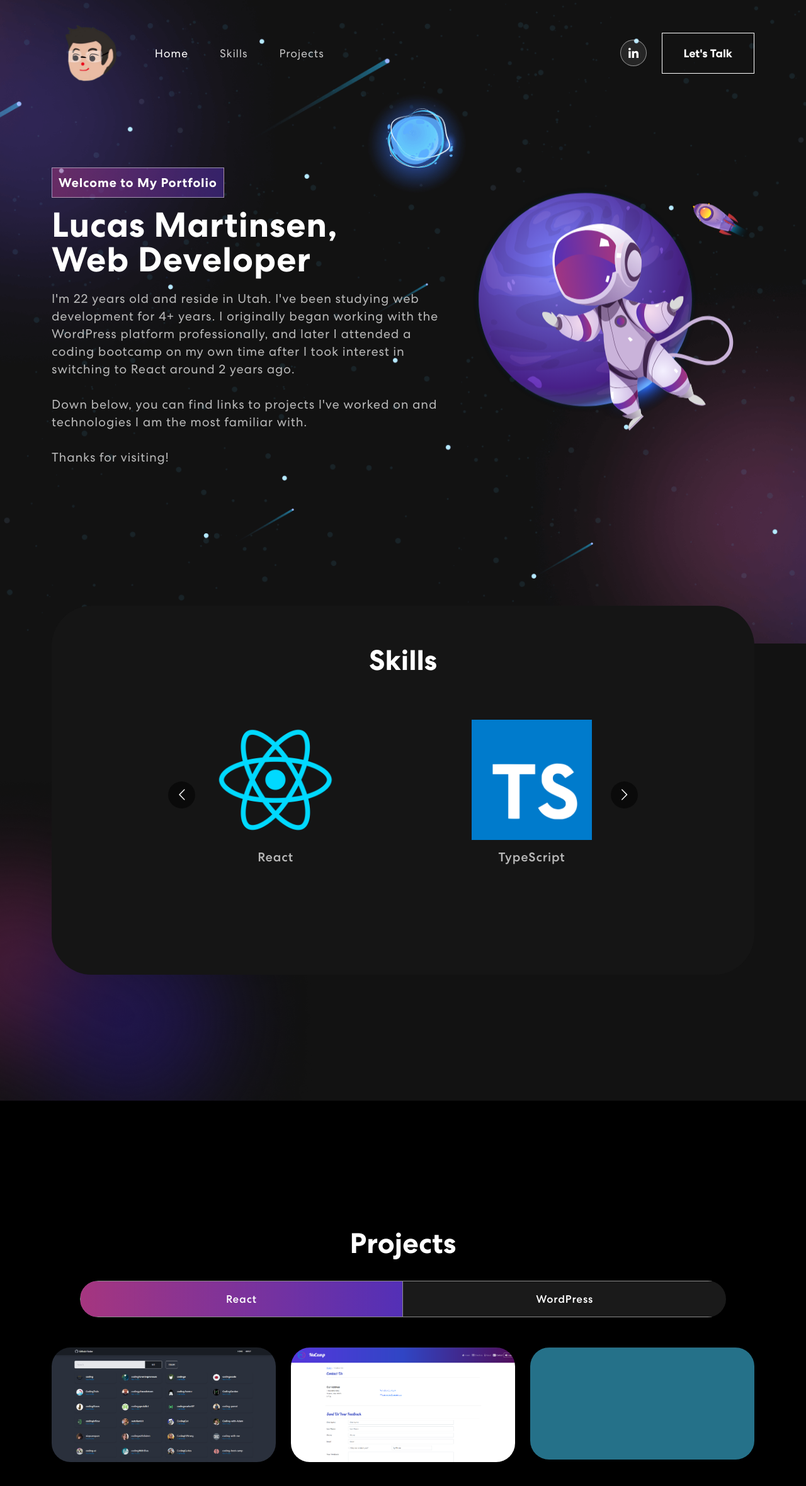
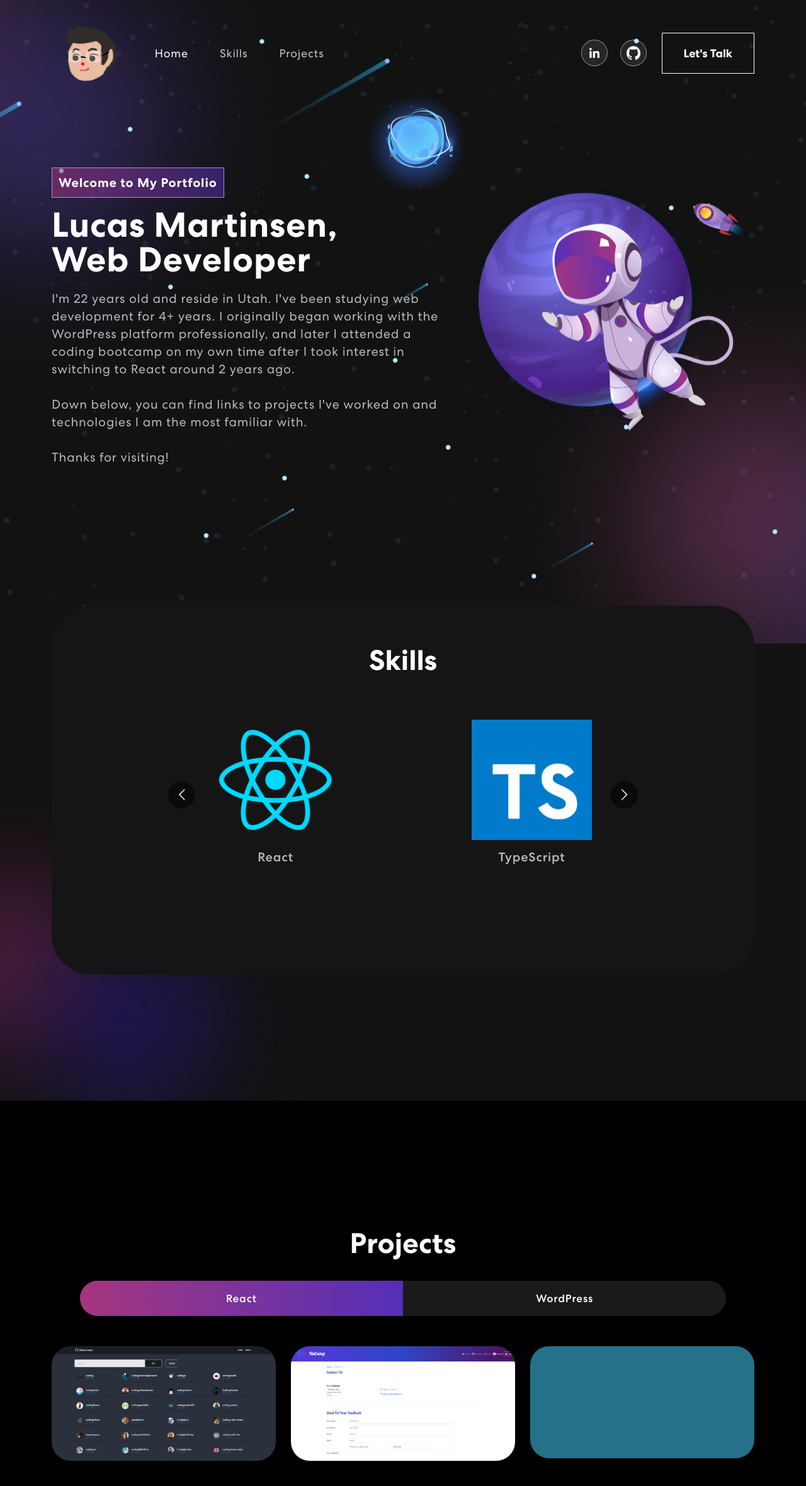
Before and after one commit to wumbles/purple-astronaut, a React (Create React App) app: page / in a window 1280 px wide. Shown: the top 2360 px of the page at 63% size. Built offline with nearby package versions, Linux system fonts and the light colour scheme.

Commit message:
lets talk button jumps down and github logo added to navbar

```diff
--- a/src/App.css
+++ b/src/App.css
@@ -179,6 +179,12 @@ span.navbar-text {
   filter: brightness(0) saturate(100%) invert(0%) sepia(7%) saturate(98%)
     hue-rotate(346deg) brightness(95%) contrast(86%);
 }
+
+#github-navbar {
+  width: 22px;
+  height: 22px;
+}
+
 .navbar-text button {
   font-weight: 700;
   color: #fff;
@@ -404,9 +410,11 @@ nav.navbar .navbar-toggler[aria-expanded="true"] .navbar-toggler-icon {
   z-index: -4;
 }
 
+/* Carousel specific spacing */
 #node-logo {
   padding-top: 20px;
 }
+
 #tailwind-logo {
   padding-top: 42px;
 }
@@ -469,17 +477,17 @@ nav.navbar .navbar-toggler[aria-expanded="true"] .navbar-toggler-icon {
 .project .nav.nav-pills .nav-link.active::before {
   width: 100% !important;
 }
-.project .nav.nav-pills .nav-link.active {
-  border: 1px solid rgba(255, 255, 255, 1);
+/* .project .nav.nav-pills .nav-link.active {
+  border: 0px solid rgba(255, 255, 255, 1);
 }
 .nav-link#projects-tabs-tab-first {
-  border: 1px solid rgba(255, 255, 255, 0.5);
+  border: 0px solid rgba(255, 255, 255, 0.5);
   border-radius: 55px 0px 0px 55px;
 }
 .nav-link#projects-tabs-tab-second {
-  border-top: 1px solid rgba(255, 255, 255, 0.5);
-  border-bottom: 1px solid rgba(255, 255, 255, 0.5);
-}
+  border-top: 0px solid rgba(255, 255, 255, 0.5);
+  border-bottom: 0px solid rgba(255, 255, 255, 0.5);
+} */
 .nav-link#projects-tabs-tab-third {
   border: 1px solid rgba(255, 255, 255, 0.5);
   border-radius: 0 55px 55px 0;
@@ -524,7 +532,6 @@ nav.navbar .navbar-toggler[aria-expanded="true"] .navbar-toggler-icon {
   letter-spacing: 0.8px;
   line-height: 1.1em;
 }
-
 .proj-txtx span {
   font-style: italic;
   font-weight: 400;
@@ -595,7 +602,7 @@ nav.navbar .navbar-toggler[aria-expanded="true"] .navbar-toggler-icon {
   background-size: cover;
   background-repeat: no-repeat;
 }
-.newsletter-bx {
+/* .newsletter-bx {
   background: #ffffff;
   border-radius: 55px;
   color: #121212;
@@ -654,7 +661,8 @@ nav.navbar .navbar-toggler[aria-expanded="true"] .navbar-toggler-icon {
   font-weight: 500;
   letter-spacing: 0.5px;
   border-radius: 18px;
-}
+} */
+
 .footer img {
   width: 26%;
 }
--- a/src/components/NavBar.js
+++ b/src/components/NavBar.js
@@ -2,6 +2,7 @@ import { useState, useEffect } from "react";
 import { Navbar, Container, Nav } from "react-bootstrap";
 import lucasFace from "../assets/img/lucasFace.png";
 import navIcon1 from "../assets/img/nav-icon1.svg";
+import githubLogo from "../assets/img/github-mark-white.png";
 
 export const NavBar = () => {
   const [activeLink, setActiveLink] = useState("home");
@@ -71,10 +72,19 @@ export const NavBar = () => {
                 target="_blank"
                 rel="noreferrer"
               >
-                <img src={navIcon1} alt="" />
+                <img src={navIcon1} alt="Linkedin Logo" />
               </a>
             </div>
-            <button>
+            <div className="social-icon">
+              <a
+                href="https://www.linkedin.com/in/lucas-martinsen/"
+                target="_blank"
+                rel="noreferrer"
+              >
+                <img src={githubLogo} alt="Github Logo" id="github-navbar" />
+              </a>
+            </div>
+            <button onClick={() => window.location.replace("/#connect")}>
               <span>Let's Talk</span>
             </button>
           </span>
--- a/src/components/Skills.js
+++ b/src/components/Skills.js
@@ -46,7 +46,7 @@ export const Skills = () => {
                   infinite={true}
                   className="skill-slider"
                 >
-                  <div className="item">
+                  <div className="item skills-adjust">
                     <img src={reactLogo} alt="Image" />
                     <h5>React</h5>
                   </div>
```
Also changed, not shown: src/assets/img/github-finder-thumbnail-2.png (deleted), src/assets/img/github-mark-white.png (added).
